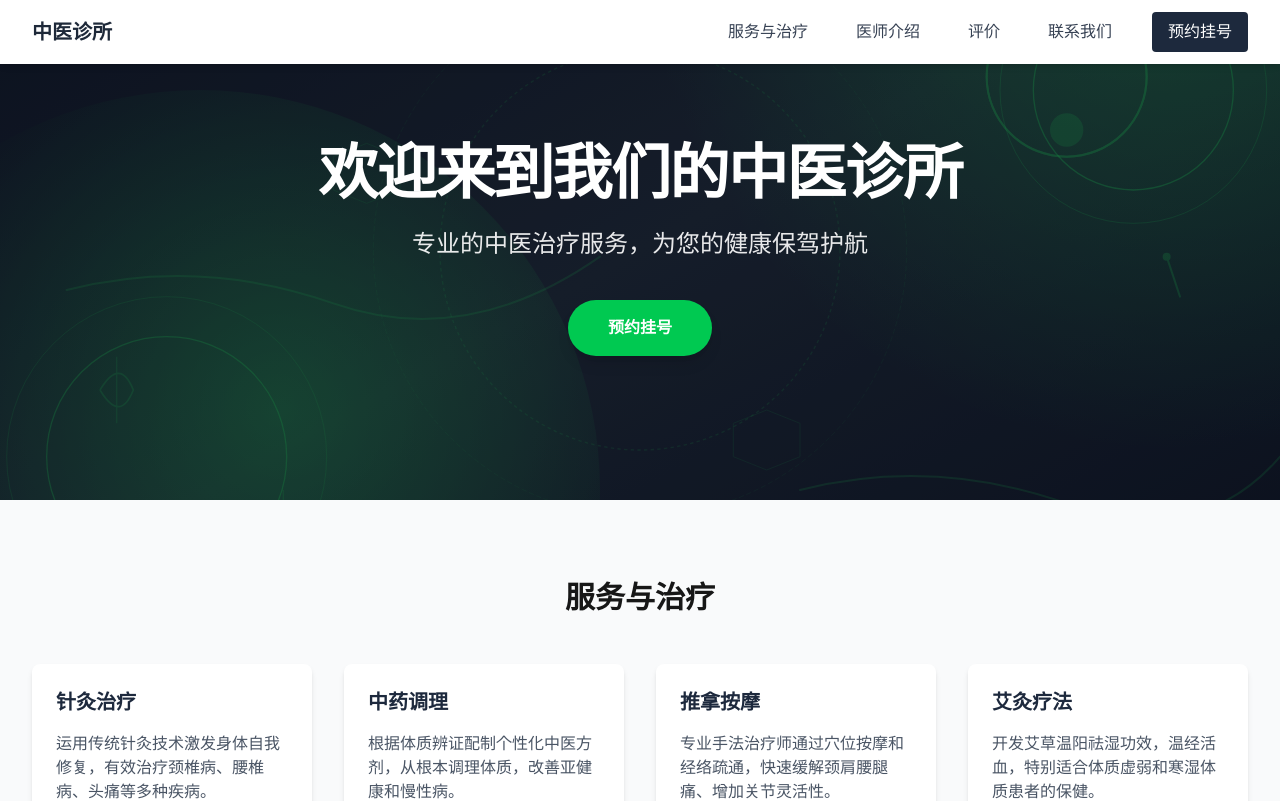
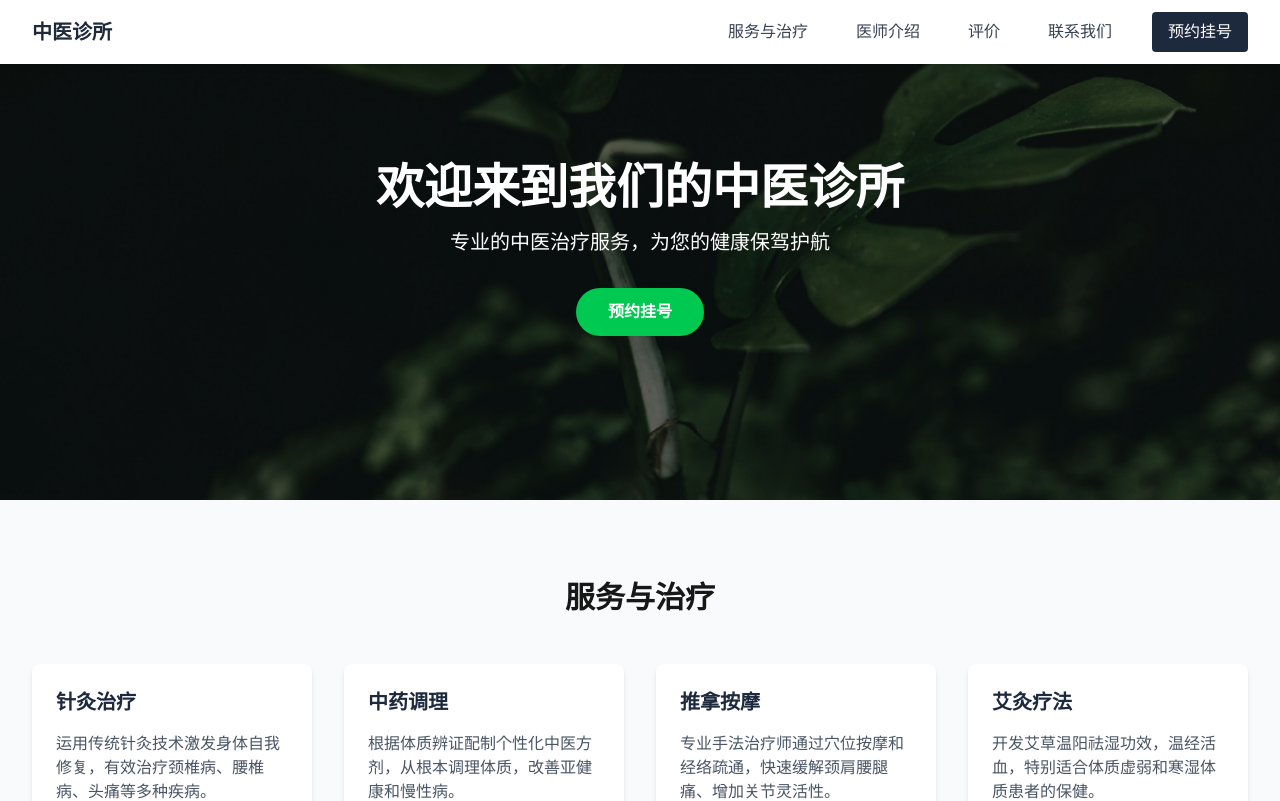
Before and after one commit to yuxianlim/clinicwebsite, a Next.js app: page / in a window 1280 px wide. Shown: the top 801 px of the page. Built offline with nearby package versions, Linux system fonts and the light colour scheme.

Commit message:
Update hero with leave.png image and 500px height

```diff
--- a/app/components/Hero.tsx
+++ b/app/components/Hero.tsx
@@ -11,21 +11,20 @@ const Hero = () => {
       id="hero"
       className="h-[500px] flex items-center justify-center text-white relative overflow-hidden"
       style={{
-        backgroundImage: 'url(/hero-bg.svg)',
+        backgroundImage: 'url(/leave.png)',
         backgroundSize: 'cover',
         backgroundPosition: 'center',
-        backgroundAttachment: 'fixed',
       }}
     >
       {/* Overlay for better text readability */}
       <div className="absolute inset-0 bg-black/30"></div>
 
       <div className="text-center relative z-10">
-        <h1 className="text-6xl font-bold mb-6 tracking-tight">欢迎来到我们的中医诊所</h1>
-        <p className="text-2xl mb-10 font-light opacity-90">专业的中医治疗服务，为您的健康保驾护航</p>
+        <h1 className="text-5xl font-bold mb-4">欢迎来到我们的中医诊所</h1>
+        <p className="text-xl mb-8">专业的中医治疗服务，为您的健康保驾护航</p>
         <button
           onClick={() => setIsModalOpen(true)}
-          className="bg-green-500 text-white px-10 py-4 rounded-full font-semibold hover:bg-green-600 transition-all duration-300 shadow-lg hover:shadow-xl hover:scale-105"
+          className="bg-green-500 text-white px-8 py-3 rounded-full font-semibold hover:bg-green-600 transition"
         >
           预约挂号
         </button>
```
Also changed, not shown: public/hero-bg.svg (deleted), public/leave.png (added).
